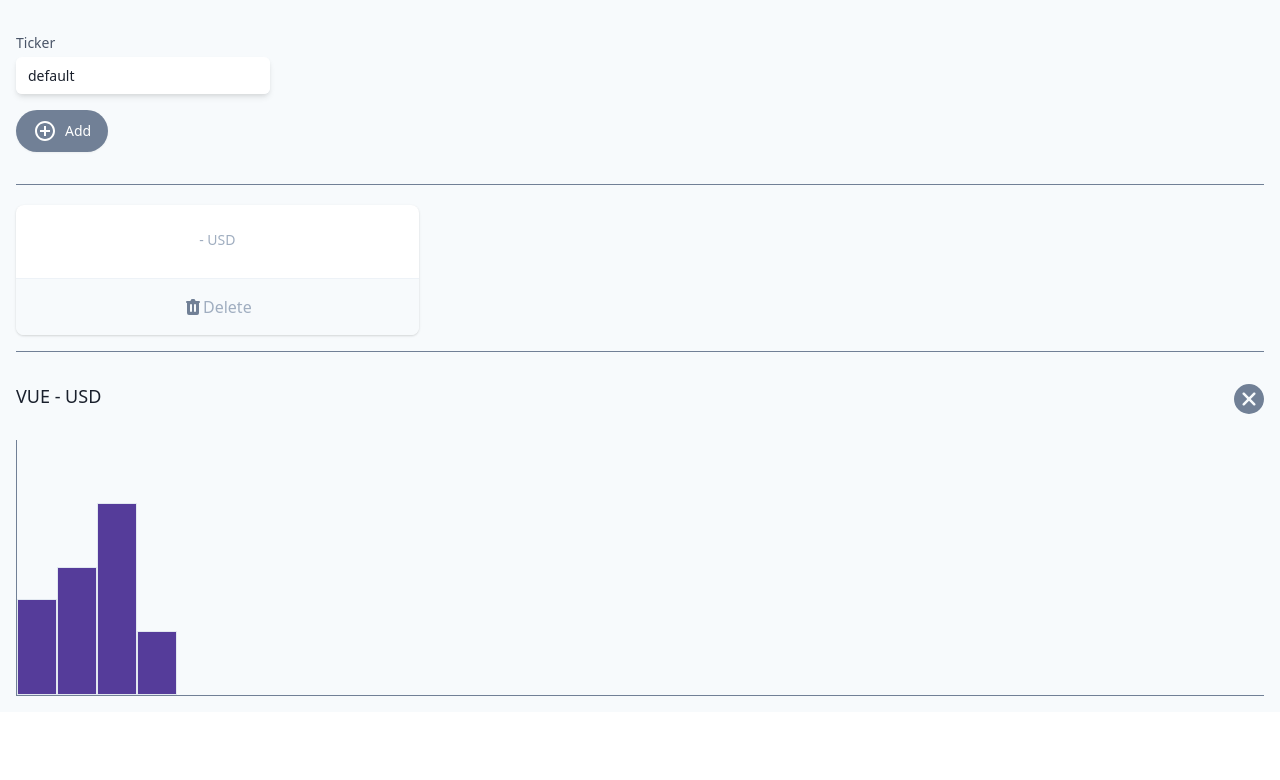
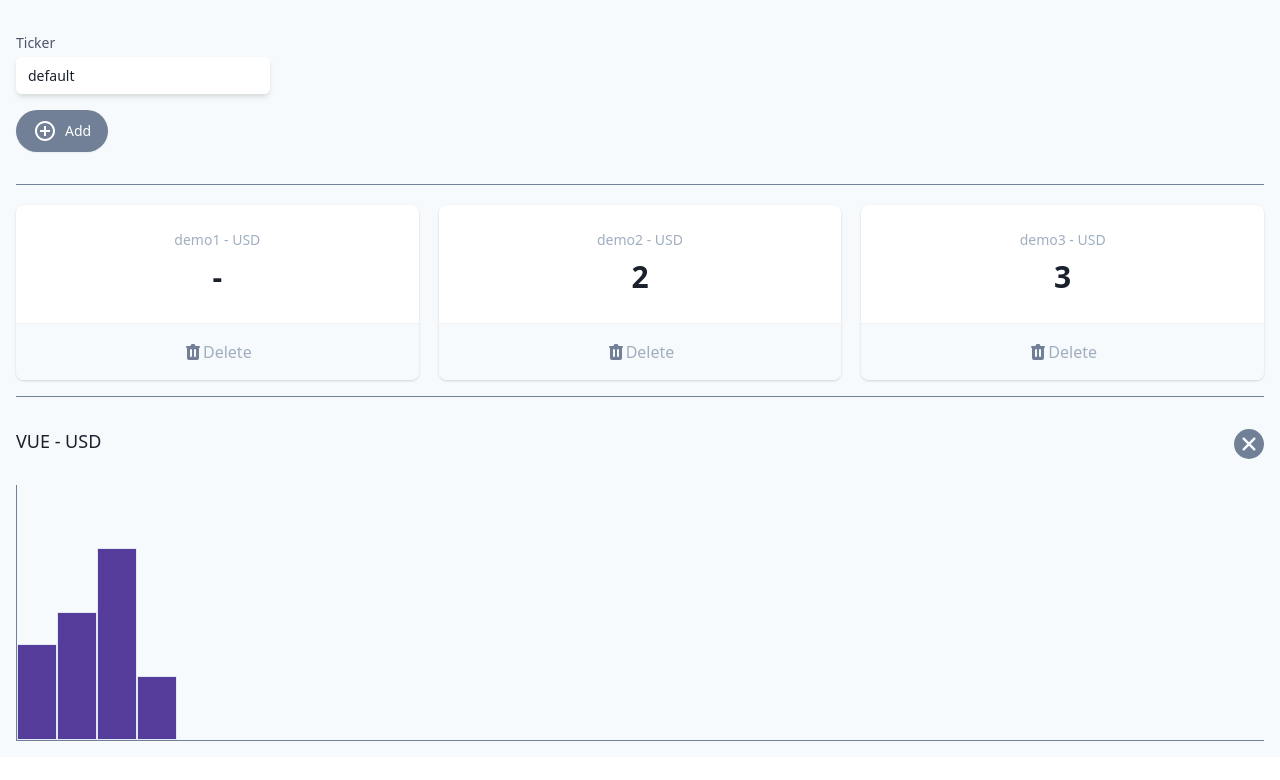
Before and after one commit to ibotchori/Cryptonomicon-Vue-3, a Vue app: page / in a window 1280 px wide. Shown: the top 780 px of the page. Built offline with nearby package versions, Linux system fonts and the light colour scheme.

Commit message:
adding ticker

```diff
--- a/src/App.vue
+++ b/src/App.vue
@@ -11,6 +11,7 @@
             <div class="mt-1 relative rounded-md shadow-md">
               <input
                 v-model="ticker"
+                v-on:keydown.enter="add"
                 type="text"
                 name="wallet"
                 id="wallet"
@@ -21,6 +22,8 @@
           </div>
         </div>
         <button
+          v-on:click="add"
+          type="button"
           class="my-4 inline-flex items-center py-2 px-4 border border-transparent shadow-sm text-sm leading-4 font-medium rounded-full text-white bg-gray-600 hover:bg-gray-700 transition-colors duration-300 focus:outline-none focus:ring-2 focus:ring-offset-2 focus:ring-gray-500"
         >
           <!-- Heroicon name: solid/mail -->
@@ -43,13 +46,17 @@
       <hr class="w-full border-t border-gray-600 my-4" />
       <dl class="mt-5 grid grid-cols-1 gap-5 sm:grid-cols-3">
         <div
+        v-for="t in tickers"
+        :key="t.name"
           class="bg-white overflow-hidden shadow rounded-lg border-purple-800 border-solid cursor-pointer"
         >
           <div class="px-4 py-5 sm:p-6 text-center">
             <dt class="text-sm font-medium text-gray-500 truncate">
-              - USD
+              {{t.name }} - USD
             </dt>
-            <dd class="mt-1 text-3xl font-semibold text-gray-900"></dd>
+            <dd class="mt-1 text-3xl font-semibold text-gray-900">
+              {{t.price}}
+            </dd>
           </div>
           <div class="w-full border-t border-gray-200"></div>
           <button
@@ -117,8 +124,26 @@ export default {
 
   data() {
     return {
-      ticker: "default"
+      ticker: "default",
+      tickers: [
+        {name: "demo1", price: "-"},
+        {name: "demo2", price: "2"},
+        {name: "demo3", price: "3"}
+
+        ]
     };
+  },
+
+  methods: {
+    // add ticker
+    add() {
+      const newTicker = {
+        name: this.ticker,
+        price: "-"
+      }
+      this.tickers.push(newTicker)
+      this.ticker = "" // remove input value after adding
+    }
   }
 };
 </script>
```
